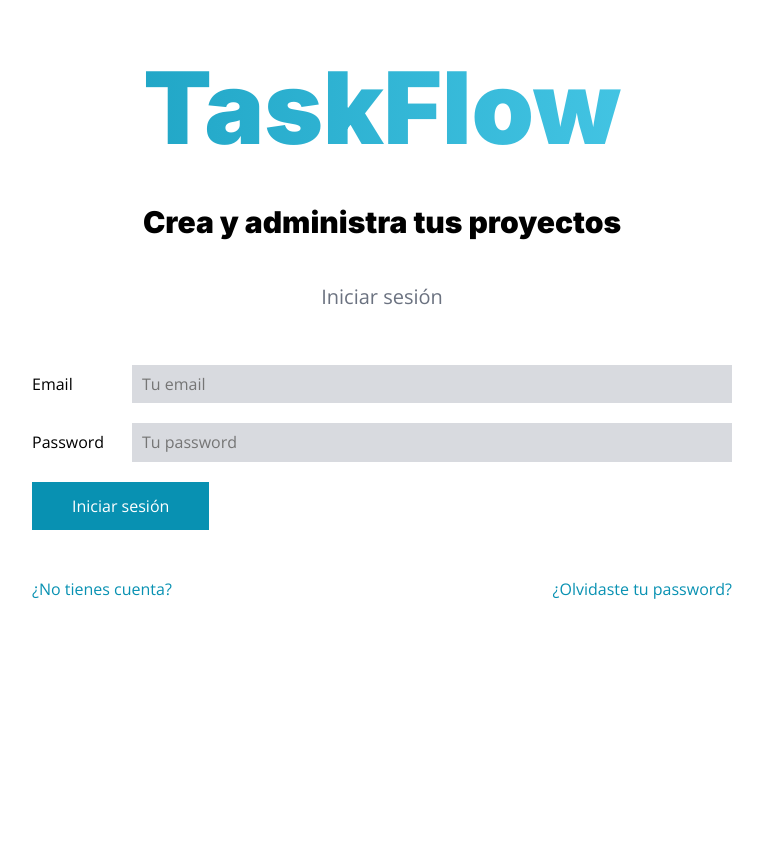
After one commit to AlanMartinezDev/TaskFlow, a PHP site: template views/auth/login.php in a window 1280 px wide. The commit adds this page. Shown: the whole page, without its empty margins (258-1021 px from the left). Run offline with PHP 8.4, Linux system fonts and the light colour scheme; the template is opened without the code that fills it, so the values that code supplies are empty.

Commit message:
Vista de login completada

```diff
--- a/src/scss/app.scss
+++ b/src/scss/app.scss
@@ -1 +1,3 @@
 @use 'base';
+@use 'componentes';
+@use 'auth';
--- /dev/null
+++ b/src/scss/auth/_index.scss
@@ -0,0 +1 @@
+@forward 'login';
--- /dev/null
+++ b/src/scss/auth/_login.scss
@@ -0,0 +1,28 @@
+@use 'base/variables' as v;
+@use 'base/mixins' as m;
+
+.login {
+    margin-top: 5rem;
+
+    .taskflow {
+        background: linear-gradient(to right, v.$cyan 0%, lighten(v.$cyan, 30%) 100%);
+        color: transparent;
+        background-clip: text;
+        text-align: center;
+        font-size: 7rem;
+
+        @include m.tablet {
+            font-size: 10rem;
+        }
+    }
+
+    input[type="submit"] {
+        @include m.boton(v.$cyan, v.$blanco);
+    }
+
+    .acciones {
+        a {
+            color: v.$cyan;
+        }
+    }
+}
--- a/src/scss/base/_mixins.scss
+++ b/src/scss/base/_mixins.scss
@@ -26,7 +26,7 @@
     color: $colorTexto;
     font-size: 1.6rem;
     display: inline-block;
-    font-weight: 700;
+    //font-weight: 700;
     border: none;
     transition-property: background-color;
     transition-duration: .3s;
--- a/src/scss/base/_tipografia.scss
+++ b/src/scss/base/_tipografia.scss
@@ -25,3 +25,15 @@ p {
     color: v.$gris;
     line-height: 1.8;
 }
+
+.tagline {
+    font-family: v.$fuente_headings;
+    font-weight: 900;
+    color: v.$negro;
+    font-size: 3rem;
+    text-align: center;
+}
+
+.descripcion-pagina {
+    text-align: center;
+}
--- /dev/null
+++ b/src/scss/componentes/_acciones.scss
@@ -0,0 +1,21 @@
+@use 'base/variables' as v;
+@use 'base/mixins' as m;
+
+.acciones {
+    margin-top: 5rem;
+
+    @include m.tablet {
+        display: flex;
+        justify-content: space-between;
+    }
+
+    a {
+        display: block;
+        text-align: center;
+        margin-bottom: 2rem;
+
+        &:last-of-type {
+            margin-bottom: 0;
+        }
+    }
+}
--- /dev/null
+++ b/src/scss/componentes/_formulario.scss
@@ -0,0 +1,23 @@
+@use 'base/variables' as v;
+@use 'base/mixins' as m;
+
+.formulario {
+    margin-top: 5rem;
+
+    .campo {
+        display: flex;
+        align-items: center;
+        margin-bottom: 2rem;
+
+        label {
+            flex: 0 0 10rem;
+        }
+
+        input {
+            flex: 1;
+            padding: 1rem;
+            border: none;
+            background-color: lighten(v.$gris, 40%);
+        }
+    }
+}
--- /dev/null
+++ b/src/scss/componentes/_index.scss
@@ -0,0 +1,2 @@
+@forward 'formulario';
+@forward 'acciones';
--- /dev/null
+++ b/views/auth/crear.php
@@ -0,0 +1 @@
+<h1>Crea tu cuenta</h1>
--- /dev/null
+++ b/views/auth/login.php
@@ -0,0 +1,26 @@
+<div class="contenedor login">
+    <h1 class="taskflow">TaskFlow</h1>
+    <p class="tagline">Crea y administra tus proyectos</p>
+
+    <div class="contenedor-sm">
+        <p class="descripcion-pagina">Iniciar sesión</p>
+
+        <form action="/" method="post" class="formulario">
+            <div class="campo">
+                <label for="email">Email</label>
+                <input type="email" name="email" id="email" placeholder="Tu email">
+            </div>
+            <div class="campo">
+                <label for="password">Password</label>
+                <input type="password" name="password" id="password" placeholder="Tu password">
+            </div>
+
+            <input type="submit" value="Iniciar sesión" class="boton">
+        </form>
+
+        <div class="acciones">
+            <a href="/crear">¿No tienes cuenta?</a>
+            <a href="/olvide">¿Olvidaste tu password?</a>
+        </div>
+    </div> <!-- .contenedor-sm -->
+</div>
--- a/views/layout.php
+++ b/views/layout.php
@@ -4,7 +4,7 @@
 <head>
     <meta charset="UTF-8">
     <meta name="viewport" content="width=device-width, initial-scale=1.0">
-    <title>TaskFlow</title>
+    <title>TaskFlow | <?php echo $titulo ?? ''; ?></title>
     <link rel="preconnect" href="https://fonts.googleapis.com">
     <link rel="preconnect" href="https://fonts.gstatic.com" crossorigin>
     <link href="https://fonts.googleapis.com/css2?family=Inter:wght@400;700;900&family=Open+Sans&display=swap" rel="stylesheet">
```
Also changed, not shown: controllers/LoginController.php (+14 -6 lines), public/build/css/app.css, public/build/css/componentes/index.css (added), 2 other files.
